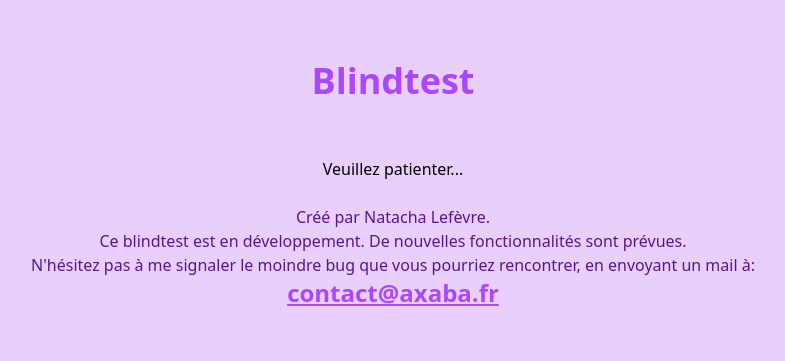
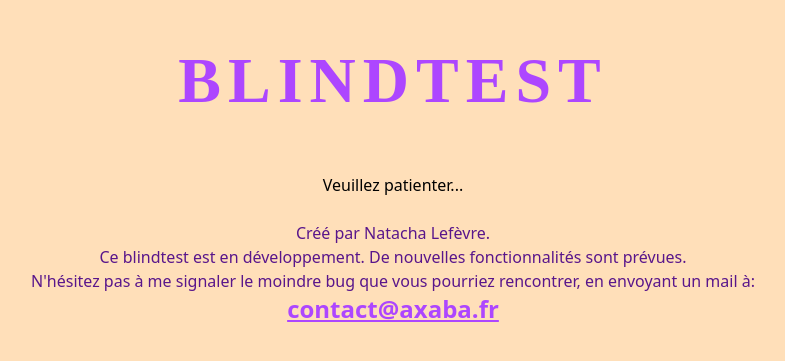
Before and after one commit to NatachaLefevre/Blindtest, a React (Vite) app in the folder frontend/: page / in a window 1280 px wide. Shown: the part 215-576 px from the top of the page, without its empty margins (247-1032 px from the left). Built offline with nearby package versions, Linux system fonts and the light colour scheme; no server answers; the database is empty.

Commit message:
feat: Ajout typo Gluten

```diff
--- a/frontend/index.html
+++ b/frontend/index.html
@@ -1,13 +1,16 @@
 <!doctype html>
 <html lang="fr">
+
   <head>
     <meta charset="UTF-8" />
     <link rel="icon" type="image/svg+xml" href="/note.svg" />
     <meta name="viewport" content="width=device-width, initial-scale=1.0" />
     <title>Blindtest</title>
   </head>
+
   <body>
     <div id="root"></div>
     <script type="module" src="/src/main.tsx"></script>
   </body>
+
 </html>
--- a/frontend/src/App.tsx
+++ b/frontend/src/App.tsx
@@ -1,11 +1,12 @@
 import Blindtest from './components/Blindtest';
+import './styles/App.css'
 
 
 export default function App() {
   return (
     <div className="min-h-screen flex flex-col items-center justify-center gap-6">
       <h1 className="text-4xl text-purple-500 font-bold text-center">
-        Blindtest
+        BLINDTEST
       </h1>
 
       <Blindtest />
--- a/frontend/src/components/Blindtest.tsx
+++ b/frontend/src/components/Blindtest.tsx
@@ -2,6 +2,7 @@ import { useReducer, useState, useEffect, useMemo } from 'react';
 import { gameReducer, initialGameState } from './gameReducer';
 import YoutubePlayer from './YoutubePlayer';
 import CategorySelector from './CategorySelector';
+import '../styles/Blindtest.css'
 
 // 📝 Queue de l'index
 // (déplacé dans le composant Blindtest)
@@ -304,12 +305,12 @@ useEffect(() => {
 
       {/* Mode Titre, ou Titre + Artiste */}
       <div className="flex gap-4 items-center">
-        <span className="text-sm font-semibold">Mode :</span>
+        <span className="text-lg font-semibold">Mode :</span>
         <button
           onClick={() => {
             setAnswerMode('title')}
           }
-          className={`cursor-pointer text-sm px-4 py-1 rounded border ${answerMode === 'title'
+          className={`cursor-pointer text-lg px-4 py-2 rounded border ${answerMode === 'title'
             ? 'bg-purple-500 text-white border-purple-500'
             : 'bg-white text-purple-600 hover:bg-purple-200 hover:shadow border-purple-500'
             }`}
@@ -321,7 +322,7 @@ useEffect(() => {
           onClick={() => setAnswerMode('title+artist')
 
           }
-          className={`cursor-pointer text-sm px-4 py-1 rounded border ${answerMode === 'title+artist'
+          className={`cursor-pointer text-lg px-4 py-2 rounded border ${answerMode === 'title+artist'
             ? 'bg-purple-500 text-white border-purple-500'
             : 'bg-white text-purple-600 hover:bg-purple-200 hover:shadow border-purple-500'
             }`}
@@ -333,7 +334,7 @@ useEffect(() => {
 
       {/* ✅ Sélection des catégories */}
       <div className="text-center mb-4">
-        <span className="text-sm font-semibold">Catégories</span>
+        <span className="text-lg font-semibold">Catégories :</span>
         <CategorySelector
           selectedCategories={selectedCategories}
           onChange={setSelectedCategories}
@@ -345,7 +346,7 @@ useEffect(() => {
         <>
           <button
             onClick={handlePlay}
-            className="cursor-pointer bg-purple-500 hover:bg-purple-600 text-white text-xl font-bold py-2 px-10 rounded transition"
+            className="cursor-pointer bg-purple-500 hover:bg-purple-600 text-white text-3xl font-bold py-2 px-10 rounded transition"
           >
             ▶ Démarrer
           </button>
@@ -370,7 +371,7 @@ useEffect(() => {
         {(gameState.isPlaying || gameState.revealAnswer) && (
         <div className="relative w-full">
           <input
-            type="text"
+            type="text" autoFocus
             placeholder={typeTitle || 'Titre'}
 
             className="border border-orange-500 text-center rounded px-4 py-2 w-full focus:outline-none focus:ring-2 focus:ring-orange-300"
--- a/frontend/src/index.css
+++ /dev/null
@@ -1,6 +0,0 @@
-@import "tailwindcss";
-
-body {
-  background-color: #e9cffc;
-  /* background:linear-gradient(#fa9200, #4c1557); */
-}
--- a/frontend/src/main.tsx
+++ b/frontend/src/main.tsx
@@ -1,4 +1,4 @@
-import './index.css';
+import './styles/index.css';
 import { StrictMode } from 'react';
 import { createRoot } from 'react-dom/client';
 import App from './App.tsx';
--- /dev/null
+++ b/frontend/src/styles/App.css
@@ -0,0 +1,5 @@
+h1 {
+    font-family: "gluten";
+    font-size: 4em;
+    letter-spacing: 7px;
+}
--- /dev/null
+++ b/frontend/src/styles/Blindtest.css
@@ -0,0 +1,6 @@
+button {
+    font-family: "gluten";
+    text-transform: uppercase;
+    letter-spacing: 0.1em;
+    padding-top: 0.6em;
+}
--- /dev/null
+++ b/frontend/src/styles/CategorySelector.css
@@ -0,0 +1,3 @@
+div {
+    font-family: "Caveat Brush";
+}
--- /dev/null
+++ b/frontend/src/styles/index.css
@@ -0,0 +1,16 @@
+@import "tailwindcss";
+@import url('https://fonts.googleapis.com/css2?family=Gluten:wght@100..900&family=Raleway:ital,wght@0,100..900;1,100..900&display=swap');
+
+
+.gluten {
+  font-family: "Gluten", cursive;
+  font-optical-sizing: auto;
+  font-weight: 400;
+  font-style: normal;
+  font-variation-settings:"slnt" 0;
+}
+
+body {
+  background-color: #ffdfb9;
+  /* background:linear-gradient(to bottom, #ffdfb9 90%, #ac50bf 100%); */
+}
```
Also changed, not shown: frontend/src/App.css (added), frontend/src/fonts/sonic_comic.ttf (added).
